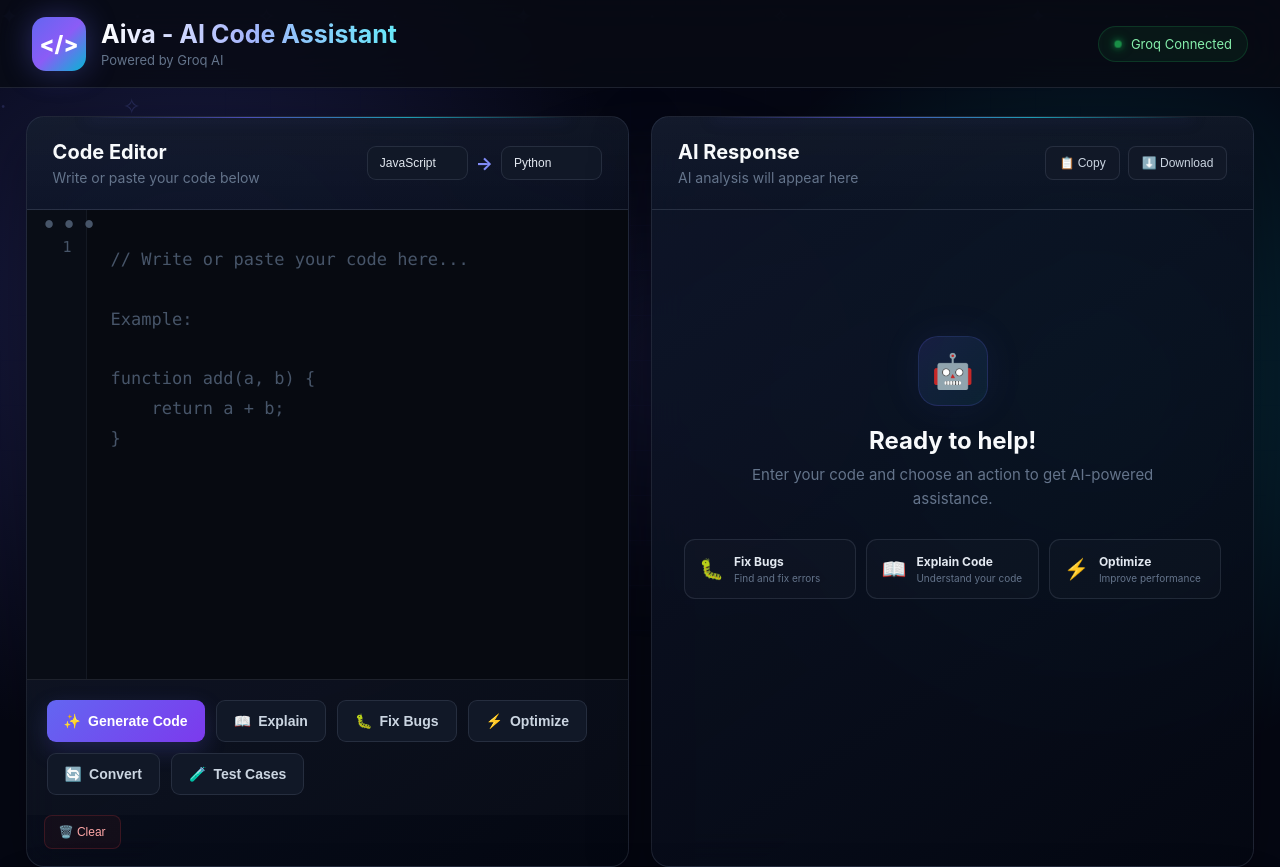
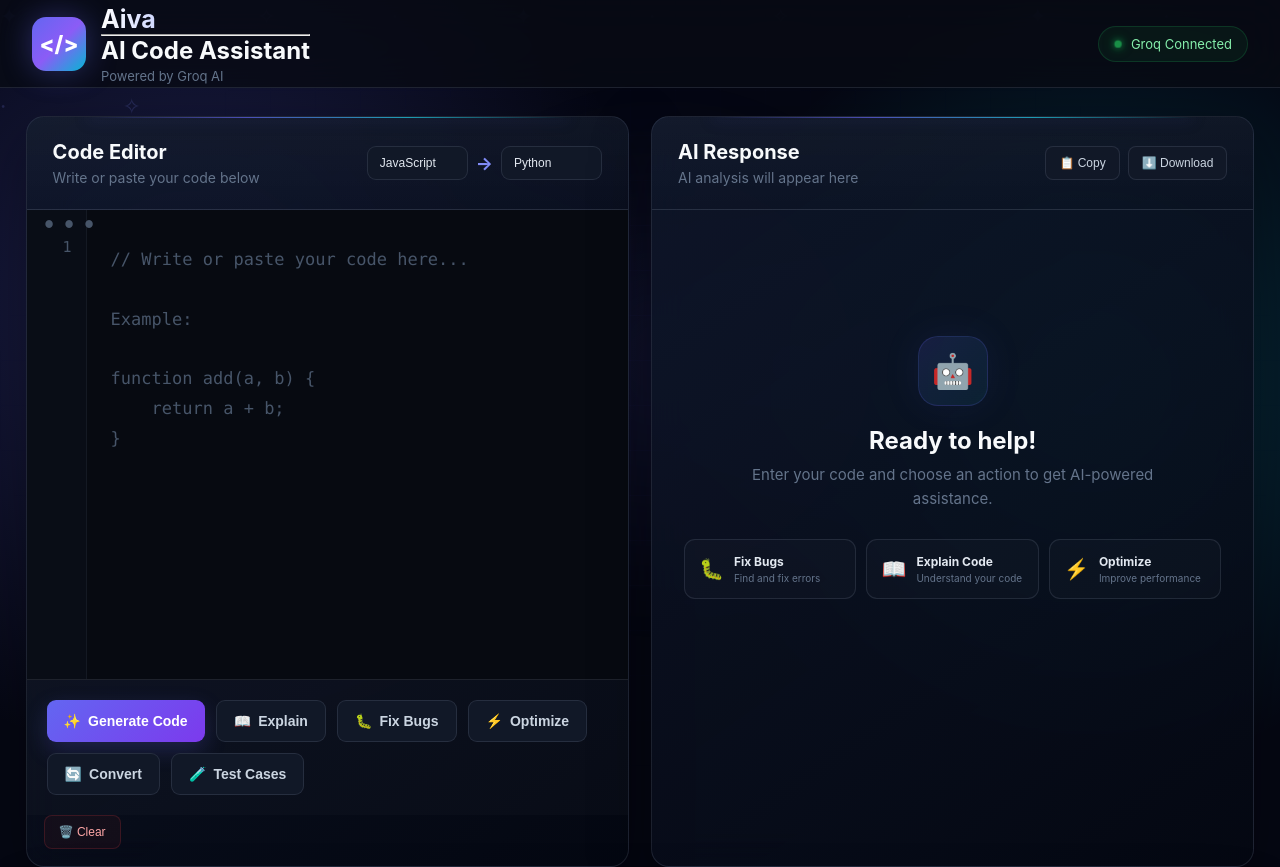
Before and after one commit to ramthakur00y-ship-it/aicodeassistent, a website: page index.html in a window 1280 px wide. Shown: the top 867 px of the page. Drawn offline with nearby package versions, Linux system fonts and the light colour scheme.

Commit message:
Update index.html

```diff
--- a/index.html
+++ b/index.html
@@ -27,7 +27,9 @@
                 <div class="logo">&lt;/&gt;</div>
 
                 <div>
-                    <h1>Aiva - AI Code Assistant</h1>
+                    <h1>Aiva</h1>
+                    <hr>
+                    <h2> AI Code Assistant</h2>
                     <!-- <p>Powered by Gemini AI</p> -->
                      <p>Powered by Groq AI</p>
                 </div>
```
